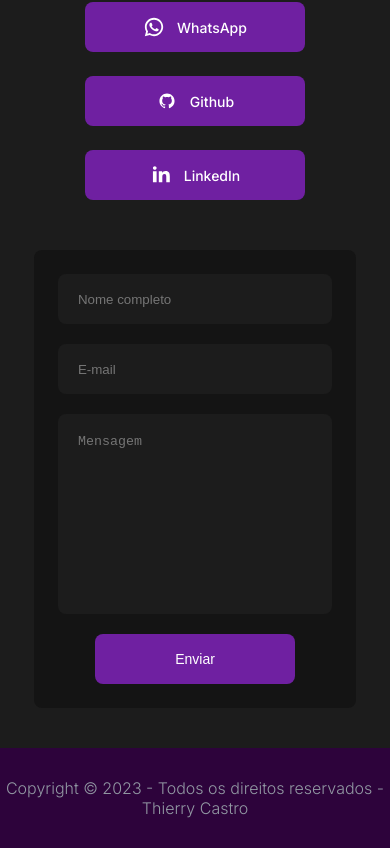
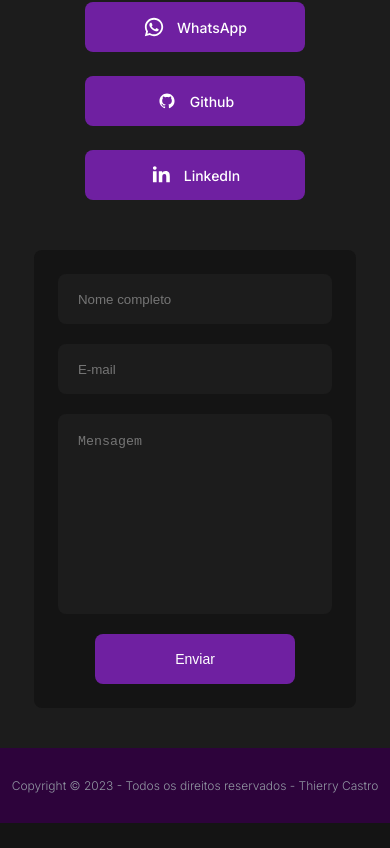
Before and after one commit to Thierrycast/portfolio2.0, a Next.js app: page / in a window 390 px wide. Shown: the part 3506-4354 px from the top of the page. After the commit the page ends 4329 px from the top, so only its background shows below. Built offline with nearby package versions, Linux system fonts and the light colour scheme.

Commit message:
style(footer): responsividade footer

```diff
--- a/src/app/globals.css
+++ b/src/app/globals.css
@@ -10,6 +10,8 @@ body {
   overflow-x: hidden;
   font-size: 62.5%;
   scroll-behavior: smooth;
+
+  background: #141414;
 }
 
 :root {
--- a/src/components/Footer/footer.module.scss
+++ b/src/components/Footer/footer.module.scss
@@ -10,3 +10,13 @@
         color: #9298A3;
     }
 }
+
+@media (max-width: 768px) {
+
+    .container{
+
+        p{
+            font-size: 1.2rem;
+        }
+    }
+}
```
